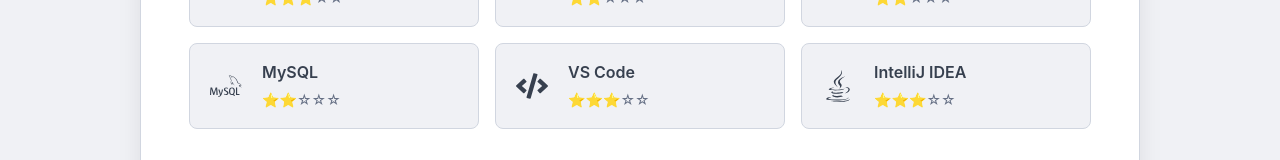
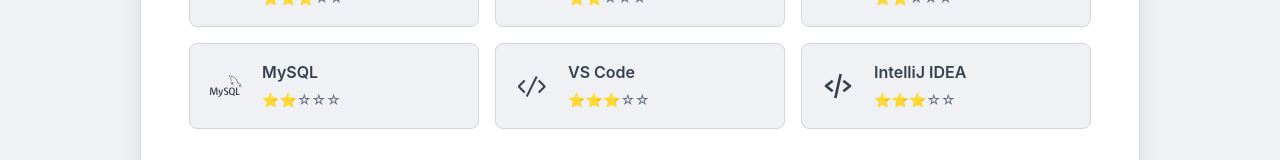
Before and after one commit to noooopa/kim-hoyoung-resume, a React (Vite) app: page /statement in a window 1280 px wide. Shown: the part 533-693 px from the top of the page. Built offline with nearby package versions, Linux system fonts and the light colour scheme; a web font is replaced by a local one.

Commit message:
VS Code와 IntelliJ 아이콘을 더 적합한 아이콘으로 교체

```diff
--- a/src/App.jsx
+++ b/src/App.jsx
@@ -5,6 +5,8 @@
 // React Icons import
 import { FaReact, FaVuejs, FaJs, FaDatabase, FaCode, FaJava } from 'react-icons/fa'
 import { SiTypescript, SiMysql } from 'react-icons/si'
+import { VscCode, VscTerminalBash } from 'react-icons/vsc'
+import { BiCodeAlt } from 'react-icons/bi'
 
 function Resume() {
   const [isDarkMode, setIsDarkMode] = useState(false)
@@ -105,7 +107,7 @@
           </div>
           <div className="skill-item">
             <div className="skill-icon">
-              <FaCode />
+              <VscCode />
             </div>
             <div className="skill-info">
               <h5>VS Code</h5>
@@ -114,7 +116,7 @@
           </div>
           <div className="skill-item">
             <div className="skill-icon">
-              <FaJava />
+              <BiCodeAlt />
             </div>
             <div className="skill-info">
               <h5>IntelliJ IDEA</h5>
```
